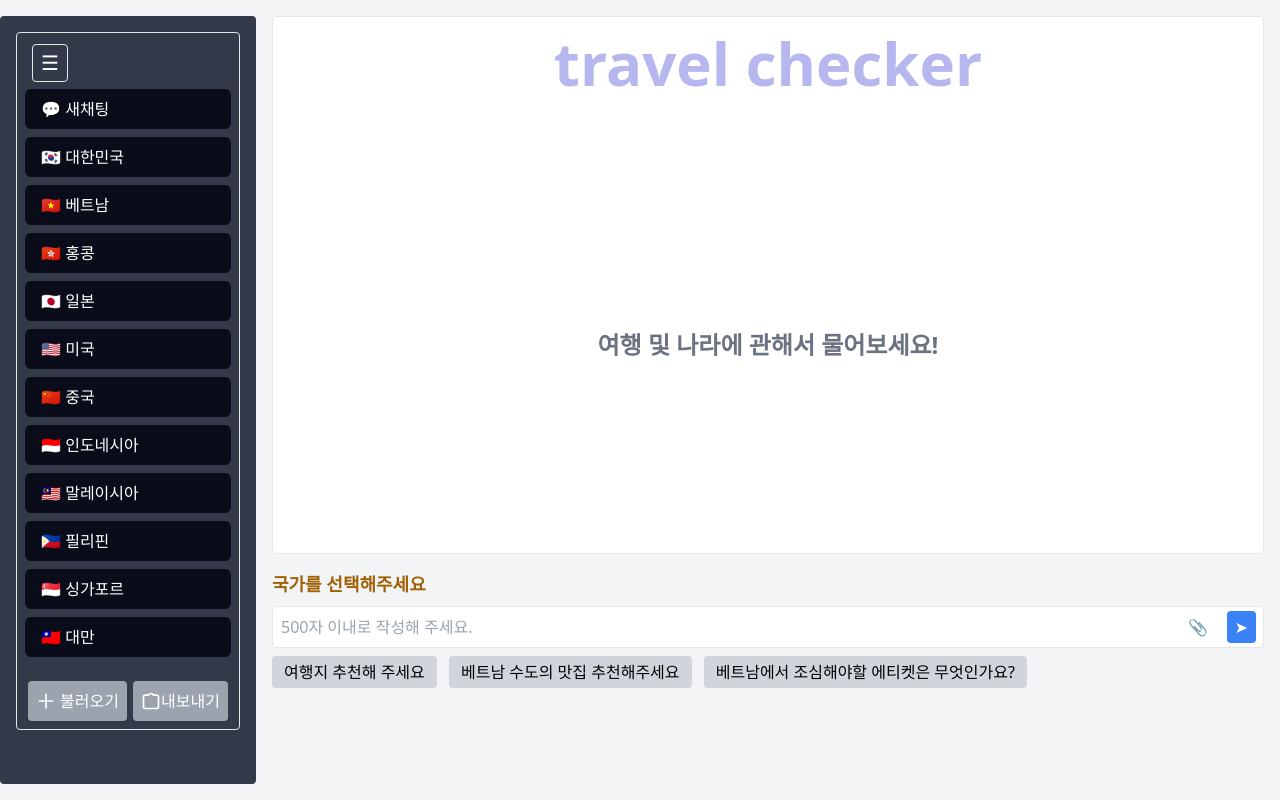
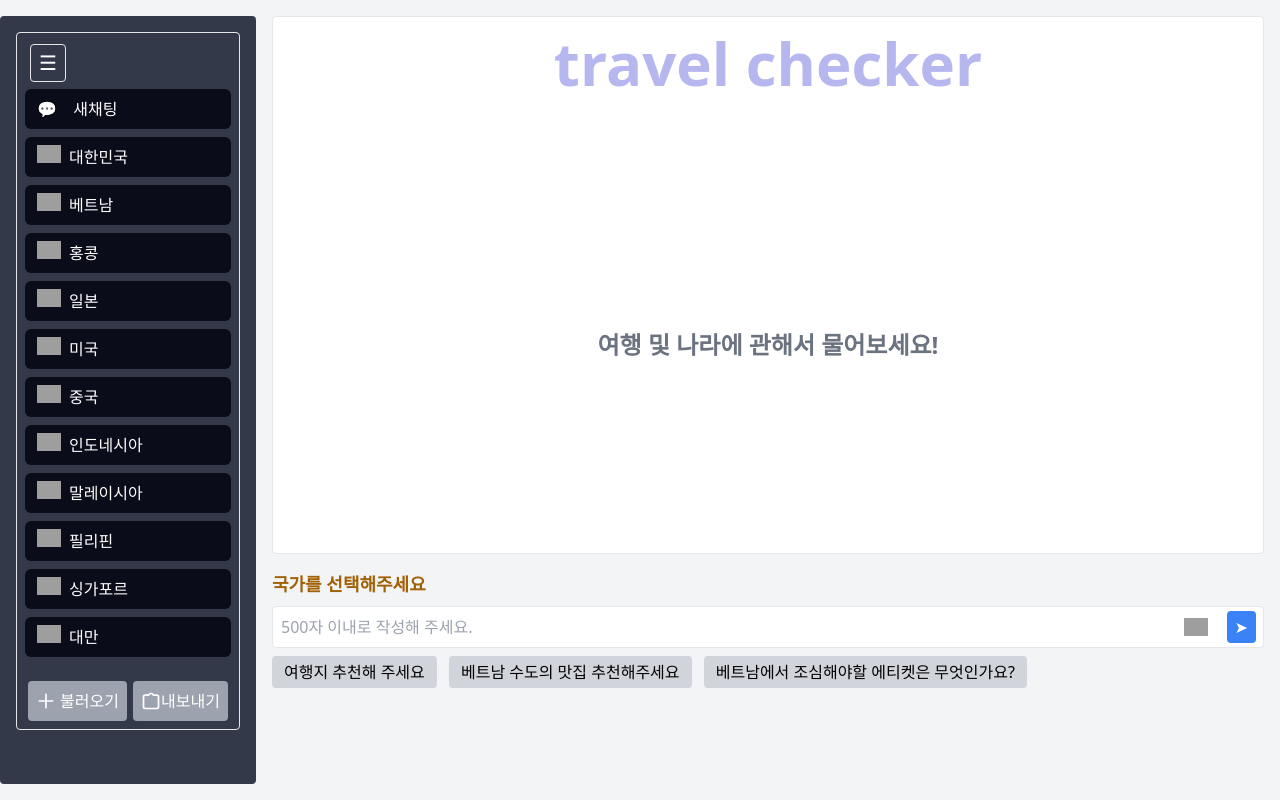
Before and after one commit to SKNETWORKS-FAMILY-AICAMP/SKN09-4th-2Team, a Django app: page / in a window 1280 px wide. Run offline with Django 5.2, Linux system fonts and the light colour scheme; some libraries are stand-ins or nearby versions; grey boxes are pictures that could not be loaded.

Commit message:
css 수정

```diff
--- a/travel_checker/app/templates/app/index.html
+++ b/travel_checker/app/templates/app/index.html
@@ -15,7 +15,7 @@
   <div class="flex h-full">
     <!-- ☰ 버튼은 항상 상단에 고정 -->
     <button onclick="toggleSidebar()"
-      class="bg-[#343949] fixed top-9 left-5 text-xl text-white border px-2 py-1 rounded mx-3 my-2" style="z-index:999;">☰</button>
+      class="bg-[#343949] fixed top-9 left-[18px] text-xl text-white border px-2 py-1 rounded mx-3 my-2" style="z-index:999;">☰</button>
     <!-- 사이드바 -->
     <div id="sidebar"
       class="select-none bg-[#343949] transition-width duration-300 w-64 p-4 relative my-4 rounded">
@@ -27,81 +27,89 @@
         <button
           {% comment %} class="country-button w-full py-2 mb-2 p-4 text-left rounded-md bg-[#0A0C19] text-white hover:bg-gray-500"
           onclick="location.reload();"> {% endcomment %}
-          class="country-button w-full py-2 mb-2 p-4 text-left rounded-md bg-[#0A0C19] text-white hover:bg-gray-500"
+          class="country-button w-full py-2 mb-2 p-4 text-left rounded-md bg-[#0A0C19] text-white hover:bg-gray-500 flex gap-x-2"
           onclick="startNewChat();">
-          💬 <span class="tag">새채팅</span>
+          💬 <span class="tag whitespace-nowrap">&nbsp; 새채팅</span>
         </button>
-
         <!-- 국가 선택 -->
          <div id="country-wrapper" class="overflow-y-auto max-h-[75vh]">
           <button
-          class="country-button w-full py-2 mb-2 p-4 text-left rounded-md bg-[#0A0C19] text-white hover:bg-gray-500"
+          class="country-button w-full py-2 mb-2 p-4 text-left rounded-md bg-[#0A0C19] text-white hover:bg-gray-500 flex gap-x-2"
           onclick="selectCountry(this, '대한민국')">
-          🇰🇷 <span class="tag">대한민국</span>
+          <img width="24" height="24" src="https://img.icons8.com/color/48/south-korea.png" alt="south-korea"/>
+          <span class="tag whitespace-nowrap">대한민국</span>
         </button>
 
         <button
-          class="country-button w-full py-2 mb-2 p-4 text-left rounded-md bg-[#0A0C19] text-white hover:bg-gray-500"
+          class="country-button w-full py-2 mb-2 p-4 text-left rounded-md bg-[#0A0C19] text-white hover:bg-gray-500 flex gap-x-2"
           onclick="selectCountry(this, '베트남')">
-          🇻🇳 <span class="tag">베트남</span>
+          <img width="24" height="24" src="https://img.icons8.com/color/48/vietnam.png" alt="vietnam"/>
+          <span class="tag whitespace-nowrap">베트남</span>
         </button>
 
         <button
-          class="country-button w-full py-2 mb-2 p-4 text-left rounded-md bg-[#0A0C19] text-white hover:bg-gray-500"
+          class="country-button w-full py-2 mb-2 p-4 text-left rounded-md bg-[#0A0C19] text-white hover:bg-gray-500 flex gap-x-2"
           onclick="selectCountry(this, '홍콩')">
-          🇭🇰 <span class="tag">홍콩</span>
+          <img width="24" height="24" src="https://img.icons8.com/color/48/hongkong-flag.png" alt="hongkong-flag"/>
+          <span class="tag whitespace-nowrap">홍콩</span>
         </button>
 
         <button
-          class="country-button w-full py-2 mb-2 p-4 text-left rounded-md bg-[#0A0C19] text-white hover:bg-gray-500"
+          class="country-button w-full py-2 mb-2 p-4 text-left rounded-md bg-[#0A0C19] text-white hover:bg-gray-500 flex gap-x-2"
           onclick="selectCountry(this, '일본')">
-          🇯🇵 <span class="tag">일본</span>
+          <img width="24" height="24" src="https://img.icons8.com/color/48/japan.png" alt="japan"/>
+          <span class="tag whitespace-nowrap">일본</span>
         </button>
 
         <button
-          class="country-button w-full py-2 mb-2 p-4 text-left rounded-md bg-[#0A0C19] text-white hover:bg-gray-500"
+          class="country-button w-full py-2 mb-2 p-4 text-left rounded-md bg-[#0A0C19] text-white hover:bg-gray-500 flex gap-x-2"
           onclick="selectCountry(this, '미국')">
-          🇺🇸 <span class="tag">미국</span>
+          <img width="24" height="24" src="https://img.icons8.com/color/48/usa.png" alt="usa"/>
+          <span class="tag whitespace-nowrap">미국</span>
         </button>
         <!-- 중국 -->
         <button
-          class="country-button w-full py-2 mb-2 p-4 text-left rounded-md bg-[#0A0C19] text-white hover:bg-gray-500"
+          class="country-button w-full py-2 mb-2 p-4 text-left rounded-md bg-[#0A0C19] text-white hover:bg-gray-500 flex gap-x-2"
           onclick="selectCountry(this, '중국')">
-          🇨🇳 <span class="tag">중국</span>
+          <img width="24" height="24" src="https://img.icons8.com/color/48/china.png" alt="china"/> <span class="tag whitespace-nowrap">중국</span>
         </button>
 
         <!-- 인도네시아 -->
         <button
-          class="country-button w-full py-2 mb-2 p-4 text-left rounded-md bg-[#0A0C19] text-white hover:bg-gray-500"
+          class="country-button w-full py-2 mb-2 p-4 text-left rounded-md bg-[#0A0C19] text-white hover:bg-gray-500 flex gap-x-2"
           onclick="selectCountry(this, '인도네시아')">
-          🇮🇩 <span class="tag">인도네시아</span>
+          <img width="24" height="24" src="https://img.icons8.com/color/48/indonesia.png" alt="indonesia"/>
+          <span class="tag whitespace-nowrap">인도네시아</span>
         </button>
 
         <!-- 말레이시아 -->
         <button
-          class="country-button w-full py-2 mb-2 p-4 text-left rounded-md bg-[#0A0C19] text-white hover:bg-gray-500"
+          class="country-button w-full py-2 mb-2 p-4 text-left rounded-md bg-[#0A0C19] text-white hover:bg-gray-500 flex gap-x-2"
           onclick="selectCountry(this, '말레이시아')">
-          🇲🇾 <span class="tag">말레이시아</span>
+          <img width="24" height="24" src="https://img.icons8.com/color/48/malaysia.png" alt="malaysia"/>
+          <span class="tag whitespace-nowrap">말레이시아</span>
         </button>
 
         <!-- 필리핀 -->
         <button
-          class="country-button w-full py-2 mb-2 p-4 text-left rounded-md bg-[#0A0C19] text-white hover:bg-gray-500"
+          class="country-button w-full py-2 mb-2 p-4 text-left rounded-md bg-[#0A0C19] text-white hover:bg-gray-500 flex gap-x-2"
           onclick="selectCountry(this, '필리핀')">
-          🇵🇭 <span class="tag">필리핀</span>
+          <img width="24" height="24" src="https://img.icons8.com/color/48/philippines.png" alt="philippines"/>
+          <span class="tag whitespace-nowrap">필리핀</span>
         </button>
         <!-- 싱가포르 -->
         <button
-          class="country-button w-full py-2 mb-2 p-4 text-left rounded-md bg-[#0A0C19] text-white hover:bg-gray-500"
+          class="country-button w-full py-2 mb-2 p-4 text-left rounded-md bg-[#0A0C19] text-white hover:bg-gray-500 flex gap-x-2"
           onclick="selectCountry(this, '싱가포르')">
-          🇸🇬 <span class="tag">싱가포르</span>
+          <img width="24" height="24" src="https://img.icons8.com/color/48/singapore.png" alt="singapore"/>
+          <span class="tag whitespace-nowrap">싱가포르</span>
         </button>
 
         <!-- 대만 -->
         <button
-          class="country-button w-full py-2 mb-2 p-4 text-left rounded-md bg-[#0A0C19] text-white hover:bg-gray-500"
+          class="country-button w-full py-2 mb-2 p-4 text-left rounded-md bg-[#0A0C19] text-white hover:bg-gray-500 flex gap-x-2"
           onclick="selectCountry(this, '대만')">
-          🇹🇼 <span class="tag">대만</span>
+          <img width="24" height="24" src="https://img.icons8.com/color/48/taiwan.png" alt="taiwan"/> <span class="tag whitespace-nowrap">대만</span>
         </button>
         </div>
 
@@ -114,7 +122,7 @@
             stroke="currentColor" class="w-5 h-5">
             <path stroke-linecap="round" stroke-linejoin="round" d="M12 4v16m8-8H4" />
           </svg>
-          <span class="tag">불러오기</span>
+          <span class="tag whitespace-nowrap">불러오기</span>
           </button>
           <input type="file" id="fileInput1" accept=".json,.txt" class="hidden">
           <!-- 내보내기 -->
@@ -125,7 +133,7 @@
               <path stroke-linecap="round" stroke-linejoin="round"
                 d="M19 21H5a2 2 0 01-2-2V7a2 2 0 012-2h4l2-2h2l2 2h4a2 2 0 012 2v12a2 2 0 01-2 2z" />
             </svg>
-            <span class="tag">내보내기</span>
+            <span class="tag whitespace-nowrap">내보내기</span>
           </button>
         </div>
       </div>
@@ -156,33 +164,29 @@
       <!-- 질문 입력창 -->
       <!-- ✅ 입력 영역 전체를 감싸는 div 추가 -->
       <div id="inputWrapper" class="mt-4"> <!-- ← 이 줄 추가 -->
-        <!-- 선택된 국가 (검색창 위로 이동) -->
+      <!-- (검색창 위로 이동) -->
       <div id="selectedCountry" class="select-none text-lg font-semibold text-yellow-700 mb-2">국가를 선택해주세요</div>
-        <!-- 입력창 -->
       <div class="relative mb-2">
         <!-- 파일 첨부 버튼 (오른쪽 안) -->
         <label for="fileInput"
           class="absolute top-1/2 right-14 -translate-y-1/2 text-gray-500 cursor-pointer hover:text-gray-700">
-            📎
+          <img width="24" height="24" src="https://img.icons8.com/forma-light-filled/24/attach.png" alt="attach"/>
         </label>
-          <input type="file" id="fileInput" accept=".json,.txt" class="hidden">
-
           <!-- 전송 버튼 (오른쪽 끝) -->
           <button onclick="addQuestion()"
             class="select-none absolute top-1/2 right-2 -translate-y-1/2 bg-blue-500 text-white px-2 py-1 rounded hover:bg-blue-600">
             ➤
           </button>
-
+          <!-- 입력창 -->
+          <input type="file" id="fileInput" accept=".json,.txt" class="hidden">
           <input id="questionInput" maxlength="500" class="select-none w-full pr-20 p-2 border rounded"
             placeholder="500자 이내로 작성해 주세요.">
         </div>
-
       <!-- 추천 질문 -->
       <div id="recommendQuestion" class="select-none space-x-2">
-          <button onclick="insertSuggested()" class="bg-gray-300 px-3 py-1 rounded">여행지 추천해 주세요</button>
-          <button onclick="insertSuggested()" class="bg-gray-300 px-3 py-1 rounded">베트남 수도의 맛집 추천해주세요</button>
-          <button onclick="insertSuggested()" class="bg-gray-300 px-3 py-1 rounded">베트남에서 조심해야할 에티켓은 무엇인가요?</button>
-        </div>
+        <button onclick="insertSuggested()" class="bg-gray-300 px-3 py-1 mb-2 rounded">여행지 추천해 주세요</button>
+        <button onclick="insertSuggested()" class="bg-gray-300 px-3 py-1 mb-2 rounded">베트남 수도의 맛집 추천해주세요</button>
+        <button onclick="insertSuggested()" class="bg-gray-300 px-3 py-1 mb-2 rounded">베트남에서 조심해야할 에티켓은 무엇인가요?</button>
       </div>
     </div>
   </div>
@@ -205,92 +209,14 @@
 
     <!-- 선택 버튼 -->
     <div class="flex justify-around">
-
       <button class="export-json text-blue-500 hover:text-blue-600 font-medium">Json</button>
       <button class="export-text text-blue-500 hover:text-blue-600 font-medium">Text</button>
-      <button class="export-skip text-yellow-500 hover:text-yellow-600 font-medium">Skip</button>     {% comment %} Skip 버튼 추가 {% endcomment %}
-
+      <button id="skipBtn" class="export-skip text-yellow-500 hover:text-yellow-600 font-medium">Skip</button>     {% comment %} Skip 버튼 추가 {% endcomment %}
     </div>
   </div>
-
-
-  {% comment %} 25_04_21(월) Testing.. {% endcomment %}
-  <script>
+  {% comment %} <script>
     window.onload = insertWelcomeMessage;
-  </script>
-
-
+  </script> {% endcomment %}
   <script src="{% static 'js/script.js' %}"></script>
-
-
-  {% comment %} 25_04_20(일) Testing.. {% endcomment %}
-  {% comment %} <script>
-    let selectCountryName ="";
-
-    function selectCountry(button, CountryName){
-      selectCountryName = CountryName;
-      document.getElementById("selectedCountry").innerText = CountryName;
-    }
-
-    function addQuestion() {
-      const input = document.getElementById("questionInput");
-      const chatArea = document.getElementById("chatArea");
-      const question = input.value.trim();
-      const country = selectCountryName;
-
-      if (!question || !country) {
-        alert("질문과 국가를 모두 입력해주세요.");
-        return;
-      }
-
-      const userDiv = document.createElement("div");
-      userDiv.className = "question text-right m-5";
-      userDiv.innerHTML = `<div class="inline-block bg-gray-200 rounded p-2 max-w-[80%]">${question}</div>`;
-      chatArea.appendChild(userDiv);
-      input.value = "";
-
-      fetch("/api/chat/", {
-        method: "POST",
-        headers: {
-          "Content-Type": "application/json",
-        },
-        body: JSON.stringify({
-          user_message: question,
-          country: country,
-        }),
-      })
-        .then((res) => res.json())
-        .then((data) => {
-          const answer = data.answer;
-          const botDiv = document.createElement("div");
-          botDiv.className = "answer text-left m-5";
-          botDiv.innerHTML = `<div class="inline-block bg-gray-300 rounded p-2 max-w-[80%]">${answer}</div>`;
-          chatArea.appendChild(botDiv);
-          chatArea.scrollTop = chatArea.scrollHeight;
-        })
-        .catch((err) => {
-          console.error("에러 발생:", err);
-        });
-    }
-
-    // 엔터키 전송 처리
-    document.getElementById("questionInput").addEventListener("keydown", function (e) {
-      if (e.key === "Enter") {
-        e.preventDefault();
-        addQuestion();
-      }
-    });
-
-    // 추천 질문 버튼 텍스트 삽입
-    function insertSuggested() {
-      const text = event.target.innerText;
-      document.getElementById("questionInput").value = text;
-    }
-  </script> {% endcomment %}
-
-  {% comment %} 25_04_20(일) Testing.. {% endcomment %}
-
-
 </body>
-
 </html>
--- a/travel_checker/static/css/style.css
+++ b/travel_checker/static/css/style.css
@@ -76,3 +76,18 @@
     align-items: center;
     gap: 2px;
 }
+
+#sidebar .country-button {
+    display: flex;
+    padding: 0.5rem .75rem;
+}
+
+#sidebar .collapsed .country-button {
+    justify-content: center;
+}
+
+
+#sidebar .collapsed img {
+    max-width: none;
+    height: auto;
+}
--- a/travel_checker/travel_checker/settings.py
+++ b/travel_checker/travel_checker/settings.py
@@ -138,8 +138,8 @@ USE_TZ = True
 
 # 배포용 설정을 위한 dirs 대신 root 설정
 STATIC_URL = "static/"
-STATICFILES_DIRS = [BASE_DIR / 'static']
-# STATIC_ROOT = os.path.join(BASE_DIR, 'static')
+# STATICFILES_DIRS = [BASE_DIR / 'static']
+STATIC_ROOT = os.path.join(BASE_DIR, 'static')
 
 # Default primary key field type
 # https://docs.djangoproject.com/en/5.2/ref/settings/#default-auto-field
```
Also changed, not shown: travel_checker/static/js/script.js (+11 -24 lines). Lines whose indentation alone changed are shown as unchanged.
